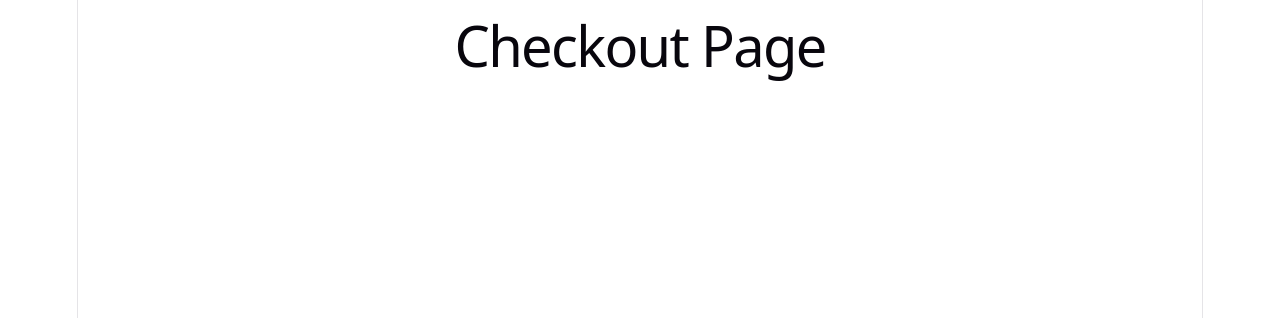
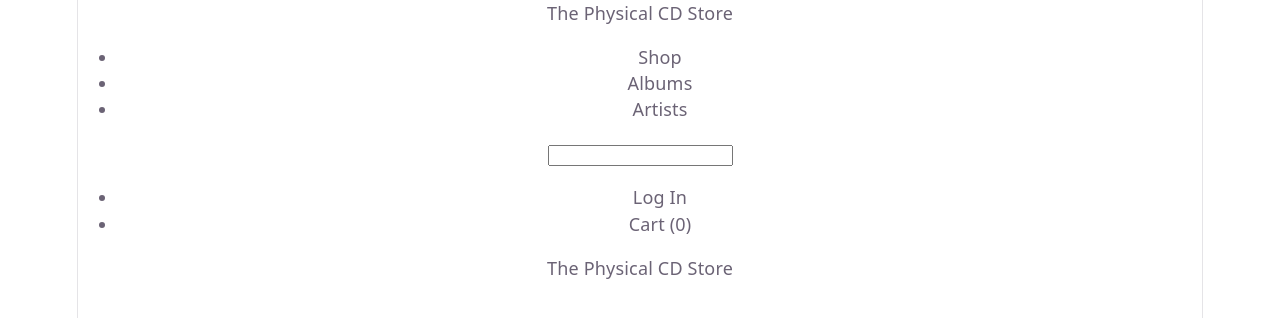
Before and after one commit to jaesu968/ECommerceApp, a React (Vite) app in the folder client/: page / in a window 1280 px wide. Shown: the top 318 px of the page. Built offline with nearby package versions, Linux system fonts and the light colour scheme.

Commit message:
Add layout, header, and footer

```diff
--- a/client/src/App.jsx
+++ b/client/src/App.jsx
@@ -1,11 +1,11 @@
 import './App.css'
-import Checkout from './pages/Checkout'
+import Layout from './components/Layout'
 
 function App() {
 
   return (
     <>
-      <Checkout></Checkout>
+      <Layout></Layout>
     </>
   )
 }
--- /dev/null
+++ b/client/src/components/Footer.jsx
@@ -0,0 +1,11 @@
+// Footer component
+
+const Footer = () => {
+    return (
+        <>
+        <p>The Physical CD Store</p>
+        </>
+    )
+}
+
+export default Footer;
--- /dev/null
+++ b/client/src/components/Header.jsx
@@ -0,0 +1,25 @@
+// Header component
+
+const Header = () => {
+    return (
+        <section className="header">
+            <p>The Physical CD Store</p>
+            <nav aria-label="Main">
+                <ul>
+                    <li>Shop</li>
+                    <li>Albums</li>
+                    <li>Artists</li>
+                </ul>
+            </nav>
+            <input aria-label="search" type="search"></input>
+            <nav aria-label="Account">
+                <ul>
+                    <li>Log In</li>
+                    <li>Cart (0)</li>
+                </ul>
+            </nav>
+        </section>
+    )
+}
+
+export default Header;
--- /dev/null
+++ b/client/src/components/Layout.jsx
@@ -0,0 +1,17 @@
+import { Outlet } from 'react-router-dom'; // placeholder that React Router fills with whichever page matches the URL.
+import Header from './Header'
+import Footer from './Footer'
+
+ const PageLayout = () => {
+    return (
+        <>
+            <Header></Header>
+            <main>
+                <Outlet />
+            </main>
+            <Footer></Footer>
+        </>
+    )
+ }
+
+ export default PageLayout;
--- a/client/src/pages/OrderDetails.jsx
+++ b/client/src/pages/OrderDetails.jsx
@@ -8,7 +8,7 @@ const OrderDetails = () => {
         <h1>
             Order Details Page
         </h1>
-        <h1>Order: {id}</h1>
+        <p>Order: {id}</p>
         </>
     )
 }
--- a/client/src/pages/ProductDetails.jsx
+++ b/client/src/pages/ProductDetails.jsx
@@ -9,7 +9,7 @@ const ProductDetails = () => {
         <h1>
             Product Details Page
         </h1>
-        <h1>Product: {id}</h1>
+        <p>Product: {id}</p>
         </>
     )
 }
```
